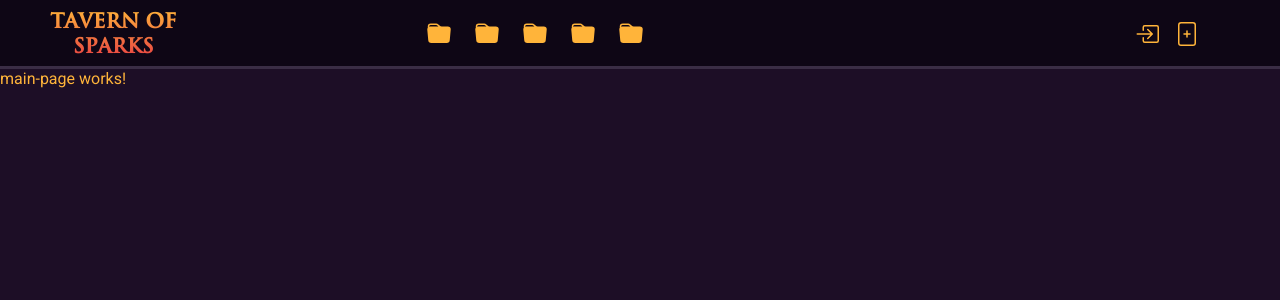
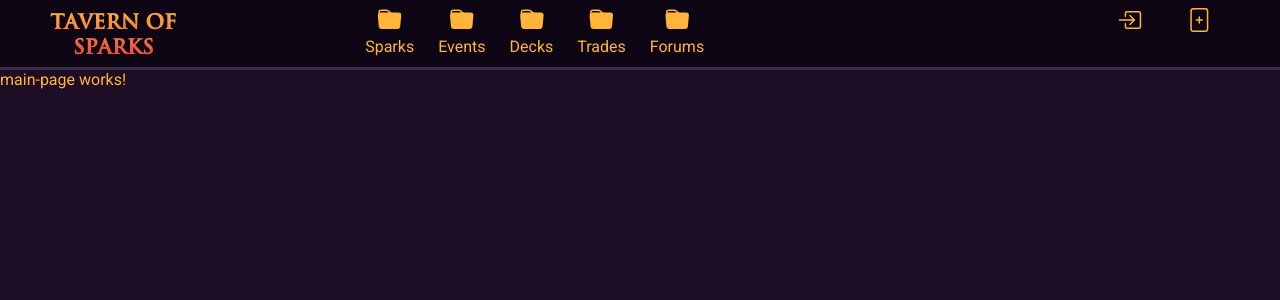
Before and after one commit to Vaganuki/tavern-of-sparks, an Angular app: page / in a window 1280 px wide. Shown: the top 300 px of the page. Built offline with nearby package versions, Linux system fonts and the light colour scheme.

Commit message:
Good Luck for the week-end

```diff
--- a/src/app/components/core/nav-bar/nav-bar.component.html
+++ b/src/app/components/core/nav-bar/nav-bar.component.html
@@ -5,7 +5,6 @@
   <div class="mainMenu">
     @for (item of mainMenu; track item.name) {
       <div class="navButton">
-        <span>{{ item.name }}</span>
         @if (item.icon) {
           <!-- src has to change when I get rid of placeholders -->
           <img [src]="'/svg_placeholders/' + item.icon + '.svg'" [alt]="item.icon">
@@ -15,33 +14,34 @@
               d="M9.828 3h3.982a2 2 0 0 1 1.992 2.181l-.637 7A2 2 0 0 1 13.174 14H2.825a2 2 0 0 1-1.991-1.819l-.637-7a2 2 0 0 1 .342-1.31L.5 3a2 2 0 0 1 2-2h3.672a2 2 0 0 1 1.414.586l.828.828A2 2 0 0 0 9.828 3m-8.322.12q.322-.119.684-.12h5.396l-.707-.707A1 1 0 0 0 6.172 2H2.5a1 1 0 0 0-1 .981z"/>
           </svg>
         }
+        <span>{{ item.name }}</span>
       </div>
     }
   </div>
   <div class="personalMenu">
     @if (_isLoggedIn | async) {
-      <div class="navButton">
-        <span>Profile</span>
+      <div class="navButton" [routerLink]="['/profile']">
         <svg xmlns="http://www.w3.org/2000/svg" viewBox="0 0 16 16">
           <path d="M6.5 2a.5.5 0 0 0 0 1h3a.5.5 0 0 0 0-1zM11 8a3 3 0 1 1-6 0 3 3 0 0 1 6 0"/>
           <path
             d="M4.5 0A2.5 2.5 0 0 0 2 2.5V14a2 2 0 0 0 2 2h8a2 2 0 0 0 2-2V2.5A2.5 2.5 0 0 0 11.5 0zM3 2.5A1.5 1.5 0 0 1 4.5 1h7A1.5 1.5 0 0 1 13 2.5v10.795a4.2 4.2 0 0 0-.776-.492C11.392 12.387 10.063 12 8 12s-3.392.387-4.224.803a4.2 4.2 0 0 0-.776.492z"/>
         </svg>
+        <span>Profile</span>
       </div>
       <div class="navButton">
-        <span>Messages</span>
         <svg xmlns="http://www.w3.org/2000/svg" viewBox="0 0 16 16">
           <path
             d="M14 1a1 1 0 0 1 1 1v8a1 1 0 0 1-1 1H4.414A2 2 0 0 0 3 11.586l-2 2V2a1 1 0 0 1 1-1zM2 0a2 2 0 0 0-2 2v12.793a.5.5 0 0 0 .854.353l2.853-2.853A1 1 0 0 1 4.414 12H14a2 2 0 0 0 2-2V2a2 2 0 0 0-2-2z"/>
           <path d="M5 6a1 1 0 1 1-2 0 1 1 0 0 1 2 0m4 0a1 1 0 1 1-2 0 1 1 0 0 1 2 0m4 0a1 1 0 1 1-2 0 1 1 0 0 1 2 0"/>
         </svg>
+        <span>Messages</span>
       </div>
       <div class="navButton">
-        <span>Notifications</span>
         <svg xmlns="http://www.w3.org/2000/svg" viewBox="0 0 16 16">
           <path
             d="M8 16a2 2 0 0 0 2-2H6a2 2 0 0 0 2 2M8 1.918l-.797.161A4 4 0 0 0 4 6c0 .628-.134 2.197-.459 3.742-.16.767-.376 1.566-.663 2.258h10.244c-.287-.692-.502-1.49-.663-2.258C12.134 8.197 12 6.628 12 6a4 4 0 0 0-3.203-3.92zM14.22 12c.223.447.481.801.78 1H1c.299-.199.557-.553.78-1C2.68 10.2 3 6.88 3 6c0-2.42 1.72-4.44 4.005-4.901a1 1 0 1 1 1.99 0A5 5 0 0 1 13 6c0 .88.32 4.2 1.22 6"/>
         </svg>
+        <span>Notifications</span>
       </div>
     }
   </div>
@@ -49,33 +49,33 @@
   @if (_isLoggedIn | async) {
     <div class="logOut">
       <div class="navButton" (click)="logout()">
-        <span>Log out</span>
         <svg xmlns="http://www.w3.org/2000/svg" viewBox="0 0 16 16">
           <path fill-rule="evenodd"
                 d="M6 12.5a.5.5 0 0 0 .5.5h8a.5.5 0 0 0 .5-.5v-9a.5.5 0 0 0-.5-.5h-8a.5.5 0 0 0-.5.5v2a.5.5 0 0 1-1 0v-2A1.5 1.5 0 0 1 6.5 2h8A1.5 1.5 0 0 1 16 3.5v9a1.5 1.5 0 0 1-1.5 1.5h-8A1.5 1.5 0 0 1 5 12.5v-2a.5.5 0 0 1 1 0z"/>
           <path fill-rule="evenodd"
                 d="M.146 8.354a.5.5 0 0 1 0-.708l3-3a.5.5 0 1 1 .708.708L1.707 7.5H10.5a.5.5 0 0 1 0 1H1.707l2.147 2.146a.5.5 0 0 1-.708.708z"/>
         </svg>
+        <span>Log out</span>
       </div>
     </div>
   } @else {
     <div class="log">
       <div class="navButton" [routerLink]="['/login']">
-        <span>Sign In</span>
         <svg xmlns="http://www.w3.org/2000/svg" viewBox="0 0 16 16">
           <path fill-rule="evenodd"
                 d="M6 3.5a.5.5 0 0 1 .5-.5h8a.5.5 0 0 1 .5.5v9a.5.5 0 0 1-.5.5h-8a.5.5 0 0 1-.5-.5v-2a.5.5 0 0 0-1 0v2A1.5 1.5 0 0 0 6.5 14h8a1.5 1.5 0 0 0 1.5-1.5v-9A1.5 1.5 0 0 0 14.5 2h-8A1.5 1.5 0 0 0 5 3.5v2a.5.5 0 0 0 1 0z"/>
           <path fill-rule="evenodd"
                 d="M11.854 8.354a.5.5 0 0 0 0-.708l-3-3a.5.5 0 1 0-.708.708L10.293 7.5H1.5a.5.5 0 0 0 0 1h8.793l-2.147 2.146a.5.5 0 0 0 .708.708z"/>
         </svg>
+        <span>Sign In</span>
       </div>
       <div class="navButton" [routerLink]="['/register']">
-        <span>Register</span>
         <svg xmlns="http://www.w3.org/2000/svg" viewBox="0 0 16 16">
           <path d="M8.5 6a.5.5 0 0 0-1 0v1.5H6a.5.5 0 0 0 0 1h1.5V10a.5.5 0 0 0 1 0V8.5H10a.5.5 0 0 0 0-1H8.5z"/>
           <path
             d="M2 2a2 2 0 0 1 2-2h8a2 2 0 0 1 2 2v12a2 2 0 0 1-2 2H4a2 2 0 0 1-2-2zm10-1H4a1 1 0 0 0-1 1v12a1 1 0 0 0 1 1h8a1 1 0 0 0 1-1V2a1 1 0 0 0-1-1"/>
         </svg>
+        <span>Register</span>
       </div>
     </div>
   }
--- a/src/app/components/core/nav-bar/nav-bar.component.scss
+++ b/src/app/components/core/nav-bar/nav-bar.component.scss
@@ -37,18 +37,32 @@
       width: fit-content;
     }
   }
+
+  & .log, .logOut, .personalMenu {
+    & .navButton {
+      & span {
+        opacity: 0;
+      }
+
+      &:hover {
+        & span {
+          opacity: 1;
+        }
+      }
+    }
+  }
 }
 
 
 .navButton {
   display: flex;
   flex-direction: column;
-  transition: 0.15s ease-in-out;
+  transition: color 0.5s ease-in, border 0.3s ease-out;
   border-bottom: 1px dashed transparent;
 
   & svg, img {
     height: 1.5rem;
-    margin: 0.5rem 0;
+    margin-bottom: 0.3rem;
   }
 
   & span {
@@ -57,7 +71,7 @@
     -webkit-user-select: none; /* Safari */
     text-align: center;
     //display: none;
-    font-size: 0rem;
+    //opacity: 0;
     margin-bottom: 0.15rem;
     transition: 0.2s ease-in-out;
   }
@@ -66,9 +80,5 @@
     color: $color-highlight;
     cursor: pointer;
     border-bottom: 1px solid $color-highlight;
-    & span{
-      //display: block;
-      font-size: 1rem;
-    }
   }
 }
```
Also changed, not shown: src/app/app.routes.ts (+5 -4 lines).
